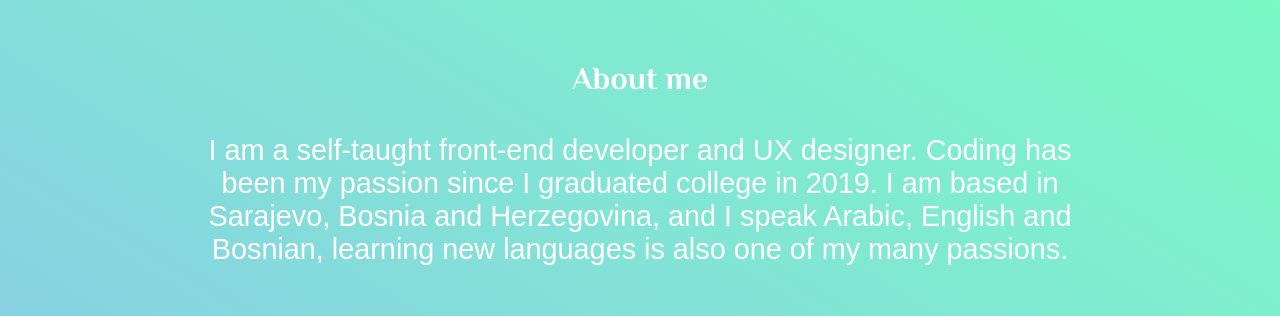
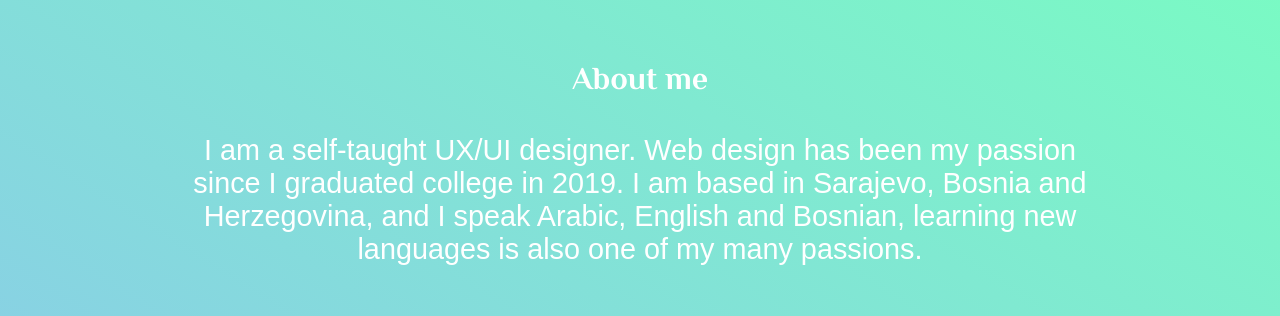
Before and after one commit to AmelElhassan/AmelElhassan.github.io, a plain HTML site: page index.html in a window 1280 px wide. Shown: the part 804-1120 px from the top of the page. Drawn offline with Linux system fonts and the light colour scheme.

Commit message:
Update index.html

```diff
--- a/index.html
+++ b/index.html
@@ -23,7 +23,7 @@
 
     <div class="about">
         <h3>About me</h3>
-        <p>I am a self-taught front-end developer and UX designer. Coding has been my passion since I graduated college in 2019. I am based in Sarajevo, Bosnia and Herzegovina, and I speak Arabic, English and
+        <p>I am a self-taught UX/UI designer. Web design has been my passion since I graduated college in 2019. I am based in Sarajevo, Bosnia and Herzegovina, and I speak Arabic, English and
             Bosnian, learning new languages is also one of my many passions.
         </p>
         <h3 id="skills">Skills</h3>
```
